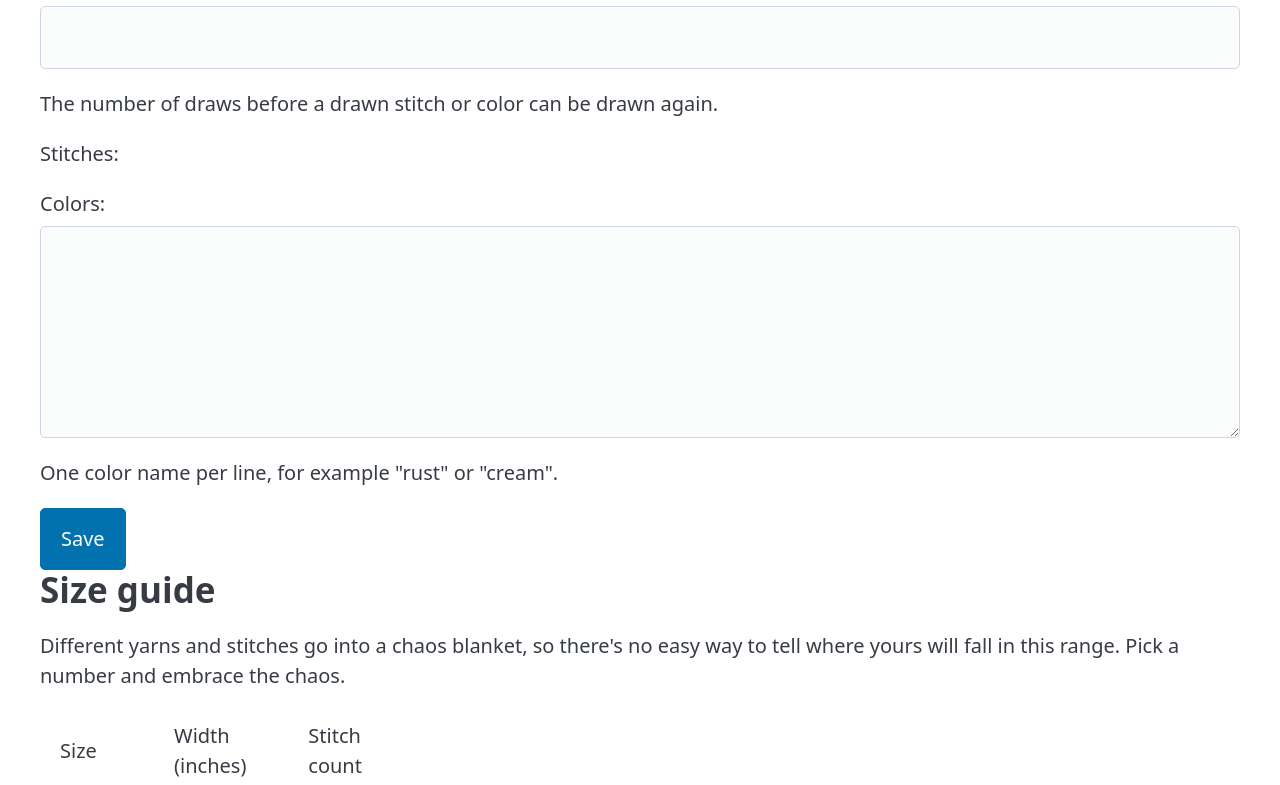
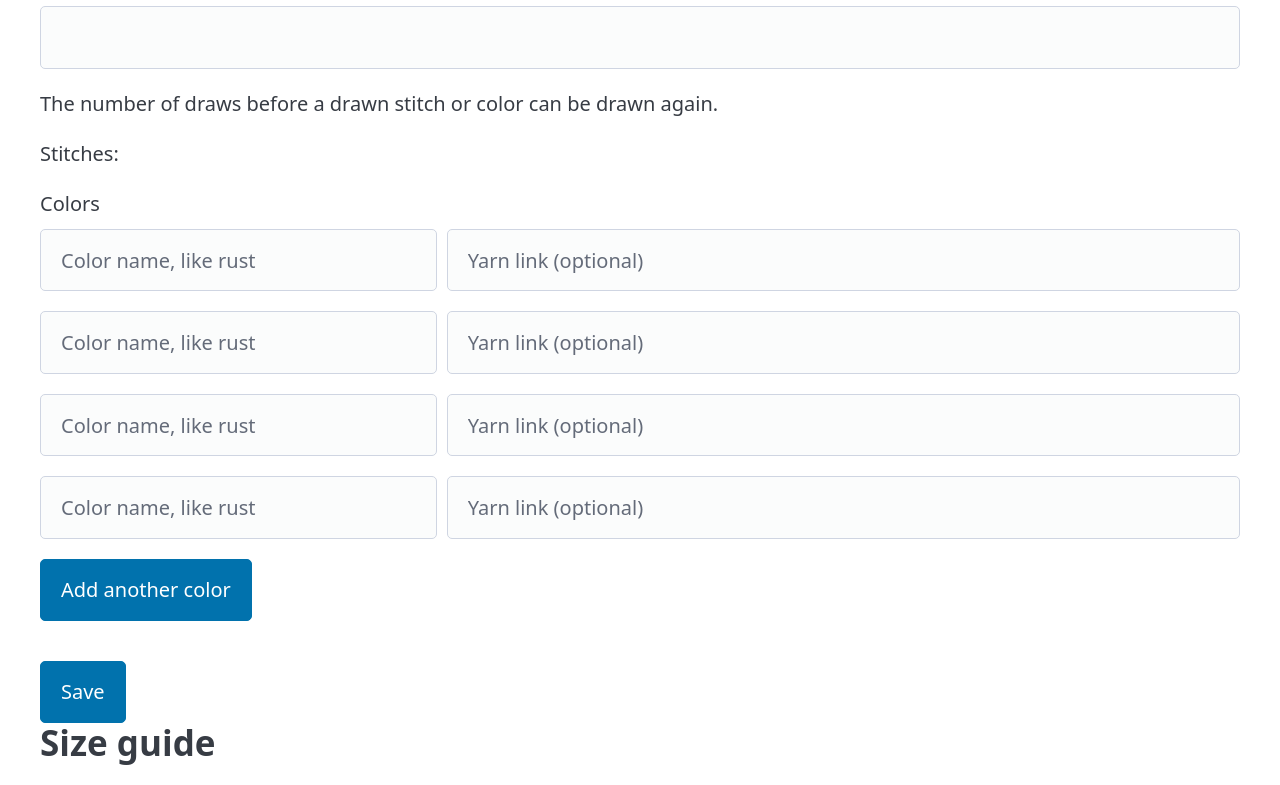
Before and after one commit to katylava/crochet-chaos-blanket-planner, a Django app: page /projects/new/ in a window 1280 px wide. Shown: the part 1239-2024 px from the top of the page. Run offline with Django 5.2, Linux system fonts and the light colour scheme; the visitor is signed in with stand-in values (Sample User, id 1); data that the repository does not hold is empty; some libraries are stand-ins or nearby versions.

Commit message:
Enter new-project colors as name and yarn link rows with an add button
Co-Authored-By: Claude Opus 5.5 <noreply@anthropic.com>

```diff
--- a/config/settings.py
+++ b/config/settings.py
@@ -118,6 +118,7 @@ USE_TZ = True
 # https://docs.djangoproject.com/en/6.1/howto/static-files/
 
 STATIC_URL = "static/"
+STATICFILES_DIRS = [BASE_DIR / "static"]
 
 MEDIA_URL = "media/"
 MEDIA_ROOT = BASE_DIR / "media"
--- a/planner/forms.py
+++ b/planner/forms.py
@@ -5,16 +5,6 @@ from planner.rules import fit_errors, project_fit_errors
 from stitches.forms import PhotoFormMixin
 from stitches.models import Stitch
 from stitches.widgets import NumericInputsMixin
-
-
-def parse_colors(text):
-    """Return color names from text with one name per line, without blanks or repeats."""
-    names = []
-    for line in text.splitlines():
-        name = line.strip()
-        if name and name not in names:
-            names.append(name)
-    return names
 
 
 class ProjectSettingsForm(NumericInputsMixin, forms.ModelForm):
@@ -40,29 +30,57 @@ class ProjectEditForm(ProjectSettingsForm):
         return cleaned
 
 
+class NewColorForm(forms.Form):
+    name = forms.CharField(max_length=100, required=False)
+    yarn_url = forms.URLField(label="Yarn link", required=False)
+
+    def clean(self):
+        cleaned = super().clean()
+        if cleaned.get("yarn_url") and not cleaned.get("name"):
+            self.add_error("name", "Add a name for this color.")
+        return cleaned
+
+
+class BaseNewColorFormSet(forms.BaseFormSet):
+    """Color rows on the new-project form. Rows without a name are ignored."""
+
+    def clean(self):
+        if any(self.errors):
+            return
+        names = [name for name, _ in self.colors()]
+        for name in names:
+            if names.count(name) > 1:
+                raise forms.ValidationError(f"{name} is listed more than once.")
+
+    def colors(self):
+        """Return (name, yarn link) for each filled-in row."""
+        return [
+            (form.cleaned_data["name"], form.cleaned_data["yarn_url"])
+            for form in self.forms
+            if form.cleaned_data.get("name")
+        ]
+
+
+NewColorFormSet = forms.formset_factory(NewColorForm, formset=BaseNewColorFormSet, extra=4)
+
+
 class ProjectCreateForm(ProjectSettingsForm):
     stitches = forms.ModelMultipleChoiceField(
         queryset=Stitch.objects.none(), widget=forms.CheckboxSelectMultiple
     )
-    colors = forms.CharField(
-        widget=forms.Textarea(attrs={"rows": 6}),
-        help_text='One color name per line, for example "rust" or "cream".',
-    )
 
-    def __init__(self, *args, user, **kwargs):
+    def __init__(self, *args, user, colors, **kwargs):
+        """`colors` is the NewColorFormSet posted with this form."""
         super().__init__(*args, **kwargs)
         self.fields["stitches"].queryset = Stitch.objects.visible_to(user)
-
-    def clean_colors(self):
-        return parse_colors(self.cleaned_data["colors"])
+        self.colors = colors
 
     def clean(self):
         cleaned = super().clean()
         n = cleaned.get("repeat_gap")
         stitches = cleaned.get("stitches")
-        colors = cleaned.get("colors")
-        if n is not None and stitches is not None and colors is not None:
-            for error in fit_errors(n, list(stitches), len(colors)):
+        if n is not None and stitches is not None and self.colors.is_valid():
+            for error in fit_errors(n, list(stitches), len(self.colors.colors())):
                 self.add_error(None, error)
         return cleaned
 
--- a/planner/views.py
+++ b/planner/views.py
@@ -10,6 +10,7 @@ from planner.forms import (
     ColorForm,
     DiaryEntryForm,
     DrawForm,
+    NewColorFormSet,
     ProjectCreateForm,
     ProjectEditForm,
 )
@@ -34,20 +35,23 @@ def project_list(request):
 
 @login_required
 def project_create(request):
-    form = ProjectCreateForm(request.POST or None, user=request.user)
-    if form.is_valid():
+    colors = NewColorFormSet(request.POST or None, prefix="colors")
+    form = ProjectCreateForm(request.POST or None, user=request.user, colors=colors)
+    # Validate both so errors show for the settings and the color rows together.
+    form_valid, colors_valid = form.is_valid(), colors.is_valid()
+    if form_valid and colors_valid:
         with transaction.atomic():
             form.instance.owner = request.user
             project = form.save()
             for stitch in form.cleaned_data["stitches"]:
                 ProjectStitch.objects.create(project=project, stitch=stitch)
-            for name in form.cleaned_data["colors"]:
-                ProjectColor.objects.create(project=project, name=name)
+            for name, yarn_url in colors.colors():
+                ProjectColor.objects.create(project=project, name=name, yarn_url=yarn_url)
         return redirect("project_detail", project.pk)
     return render(
         request,
         "planner/project_form.html",
-        {"form": form, "sizes": SIZES, "guide_text": GUIDE_TEXT},
+        {"form": form, "colors": colors, "sizes": SIZES, "guide_text": GUIDE_TEXT},
     )
 
 
--- /dev/null
+++ b/static/app.js
@@ -0,0 +1,15 @@
+// Small enhancements for server-rendered pages. Pages work without this file.
+
+// "Add another" buttons for Django formsets. The button's data-add-form names the
+// formset prefix. The page holds the empty row in <template id="PREFIX-empty">
+// and the rows in an element with id="PREFIX-rows".
+document.addEventListener("click", (event) => {
+  const button = event.target.closest("[data-add-form]");
+  if (!button) return;
+  const prefix = button.dataset.addForm;
+  const total = document.getElementById(`id_${prefix}-TOTAL_FORMS`);
+  const template = document.getElementById(`${prefix}-empty`);
+  const row = template.innerHTML.replaceAll("__prefix__", total.value);
+  document.getElementById(`${prefix}-rows`).insertAdjacentHTML("beforeend", row);
+  total.value = Number(total.value) + 1;
+});
--- a/templates/base.html
+++ b/templates/base.html
@@ -1,10 +1,11 @@
-<!doctype html>
+{% load static %}<!doctype html>
 <html lang="en">
 <head>
   <meta charset="utf-8">
   <meta name="viewport" content="width=device-width, initial-scale=1">
   <title>{% block title %}Chaos Blanket Planner{% endblock %}</title>
   <link rel="stylesheet" href="https://cdn.jsdelivr.net/npm/@picocss/pico@2.0.6/css/pico.classless.min.css">
+  <script src="{% static 'app.js' %}" defer></script>
   <style>
     /* Small buttons for the inline forms in table rows and the nav. */
     td form, nav form { display: inline; margin: 0; }
@@ -14,6 +15,8 @@
     .thumb { width: 80px; height: 80px; object-fit: cover; border-radius: var(--pico-border-radius); }
     .photo { display: block; width: 100%; max-width: 600px; height: auto; margin-bottom: 1rem; }
     svg.photo { max-width: 200px; }
+    .color-row { display: grid; grid-template-columns: 1fr 2fr; gap: 0.5rem; }
+    .color-row p { margin: 0; }
     .messages li { color: var(--pico-del-color); list-style: none; }
   </style>
 </head>
--- /dev/null
+++ b/templates/planner/_color_row.html
@@ -0,0 +1,4 @@
+<div class="color-row">
+  <p>{{ row.name.errors }}<input type="text" name="{{ row.name.html_name }}" value="{{ row.name.value|default_if_none:'' }}" placeholder="Color name, like rust" aria-label="Color name" maxlength="100"></p>
+  <p>{{ row.yarn_url.errors }}<input type="url" name="{{ row.yarn_url.html_name }}" value="{{ row.yarn_url.value|default_if_none:'' }}" placeholder="Yarn link (optional)" aria-label="Yarn link"></p>
+</div>
--- a/templates/planner/project_form.html
+++ b/templates/planner/project_form.html
@@ -5,6 +5,18 @@
 <form method="post">
   {% csrf_token %}
   {{ form.as_p }}
+  {% if colors %}
+  <fieldset>
+    <legend>Colors</legend>
+    {{ colors.management_form }}
+    {{ colors.non_form_errors }}
+    <div id="colors-rows">
+      {% for row in colors %}{% include "planner/_color_row.html" %}{% endfor %}
+    </div>
+    <template id="colors-empty">{% include "planner/_color_row.html" with row=colors.empty_form %}</template>
+    <button type="button" data-add-form="colors">Add another color</button>
+  </fieldset>
+  {% endif %}
   <button>Save</button>
 </form>
 {% include "planner/_size_guide.html" %}
```
Also changed, not shown: CLAUDE.md (+3 -1 lines), planner/tests/test_project_views.py (+29 -5 lines), stitches/tests/test_widgets.py (+2 -2 lines).
